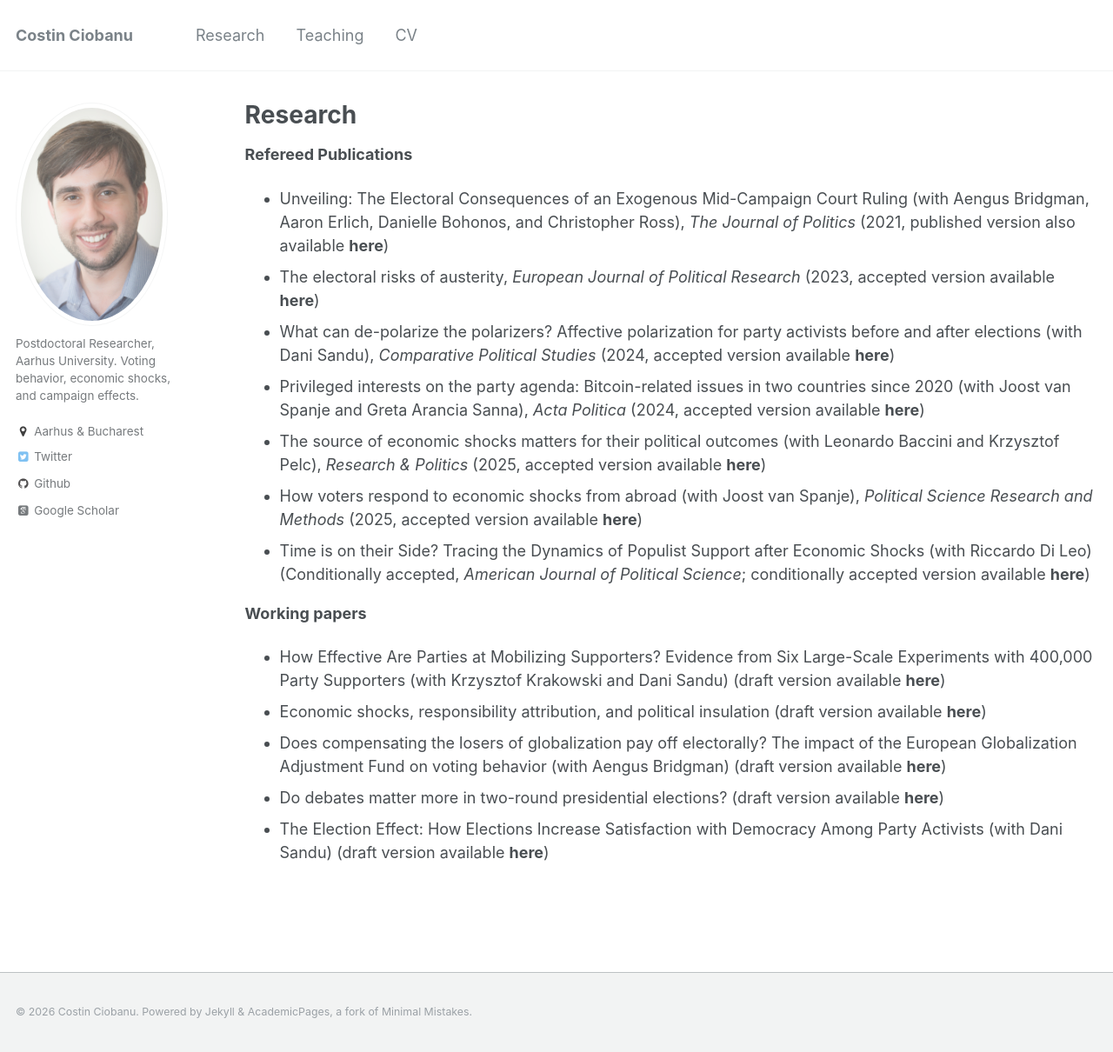
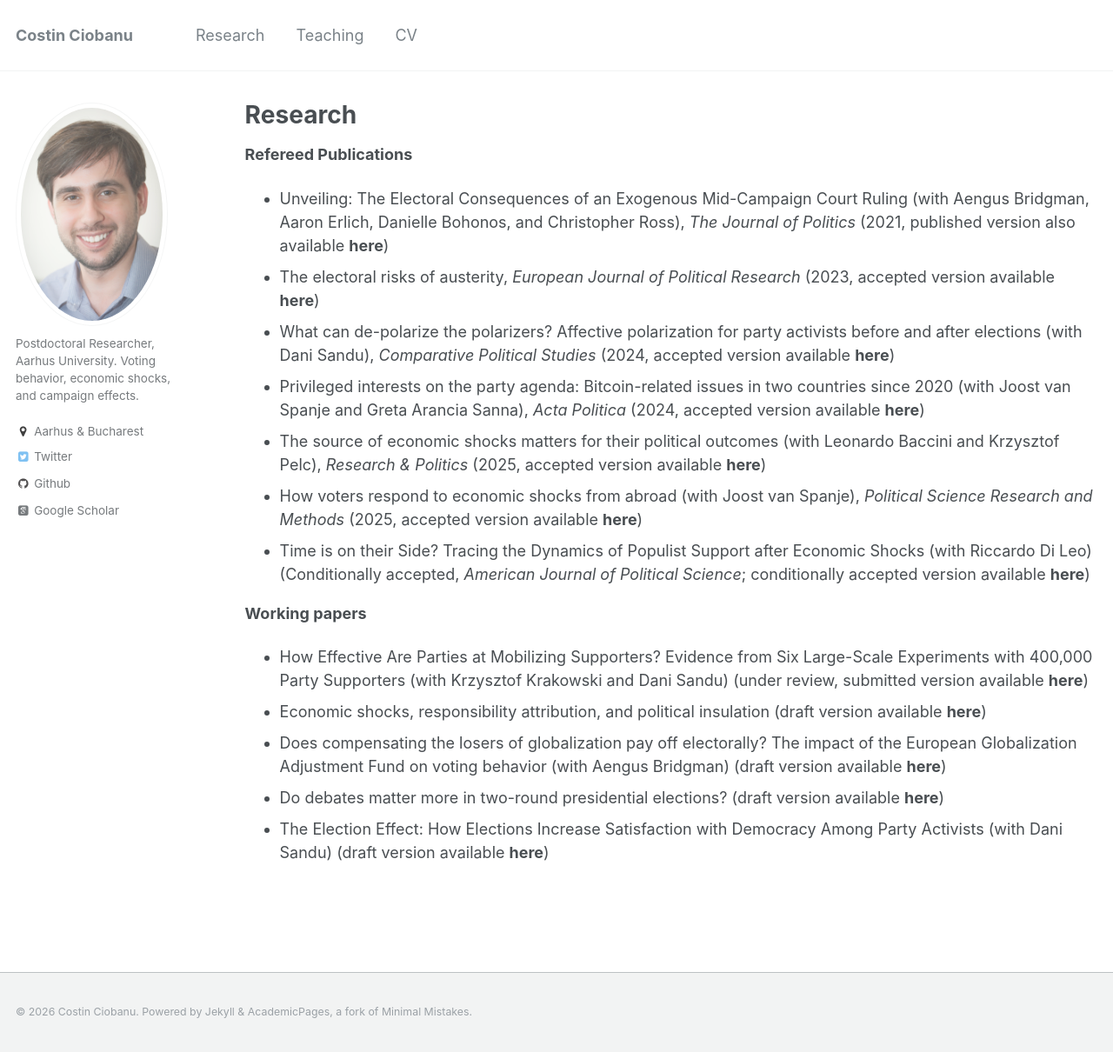
Before and after one commit to costinciobanu/costinciobanu.github.io, a Jekyll site: the page built from _pages/research.md, in a window 1280 px wide and 1210 px high. Shown: the whole window at 87% size. Built offline with Jekyll 4.4.1, drawn with Linux system fonts in a browser that asks for light colours; some web fonts are replaced.

Commit message:
Update research.md

```diff
--- a/_pages/research.md
+++ b/_pages/research.md
@@ -17,7 +17,7 @@ author_profile: true
 
 <b>Working papers</b>
 
-* How Effective Are Parties at Mobilizing Supporters? Evidence from Six Large-Scale Experiments with 400,000 Party Supporters (with Krzysztof Krakowski and Dani Sandu) (draft version available [<b>here</b>](https://www.dropbox.com/scl/fi/yqhxfox6oj1jw5ffaj21j/CKS-Paper-Mobilization.pdf?rlkey=pxhvri46vmkmerm17y3hexiuv&st=sag856no&dl=0))
+* How Effective Are Parties at Mobilizing Supporters? Evidence from Six Large-Scale Experiments with 400,000 Party Supporters (with Krzysztof Krakowski and Dani Sandu) (under review, submitted version available [<b>here</b>](https://www.dropbox.com/scl/fi/yqhxfox6oj1jw5ffaj21j/CKS-Paper-Mobilization.pdf?rlkey=pxhvri46vmkmerm17y3hexiuv&st=sag856no&dl=0))
 * Economic shocks, responsibility attribution, and political insulation (draft version available [<b>here</b>](https://www.dropbox.com/s/8wwrf40nsejprda/Ciobanu%20-%20Blame%20attribution.pdf?dl=0))
 * Does compensating the losers of globalization pay off electorally? The impact of the European Globalization Adjustment Fund on voting behavior (with Aengus Bridgman) (draft version available [<b>here</b>](https://www.dropbox.com/s/7cnnrirxggaaebk/Ciobanu%20and%20Bridgman%20-%20EGF.pdf?dl=0))
 * Do debates matter more in two-round presidential elections? (draft version available [<b>here</b>](https://www.dropbox.com/s/8obtp0nqgqdp6fd/Ciobanu%20-%20Debates.pdf?dl=0))
```
